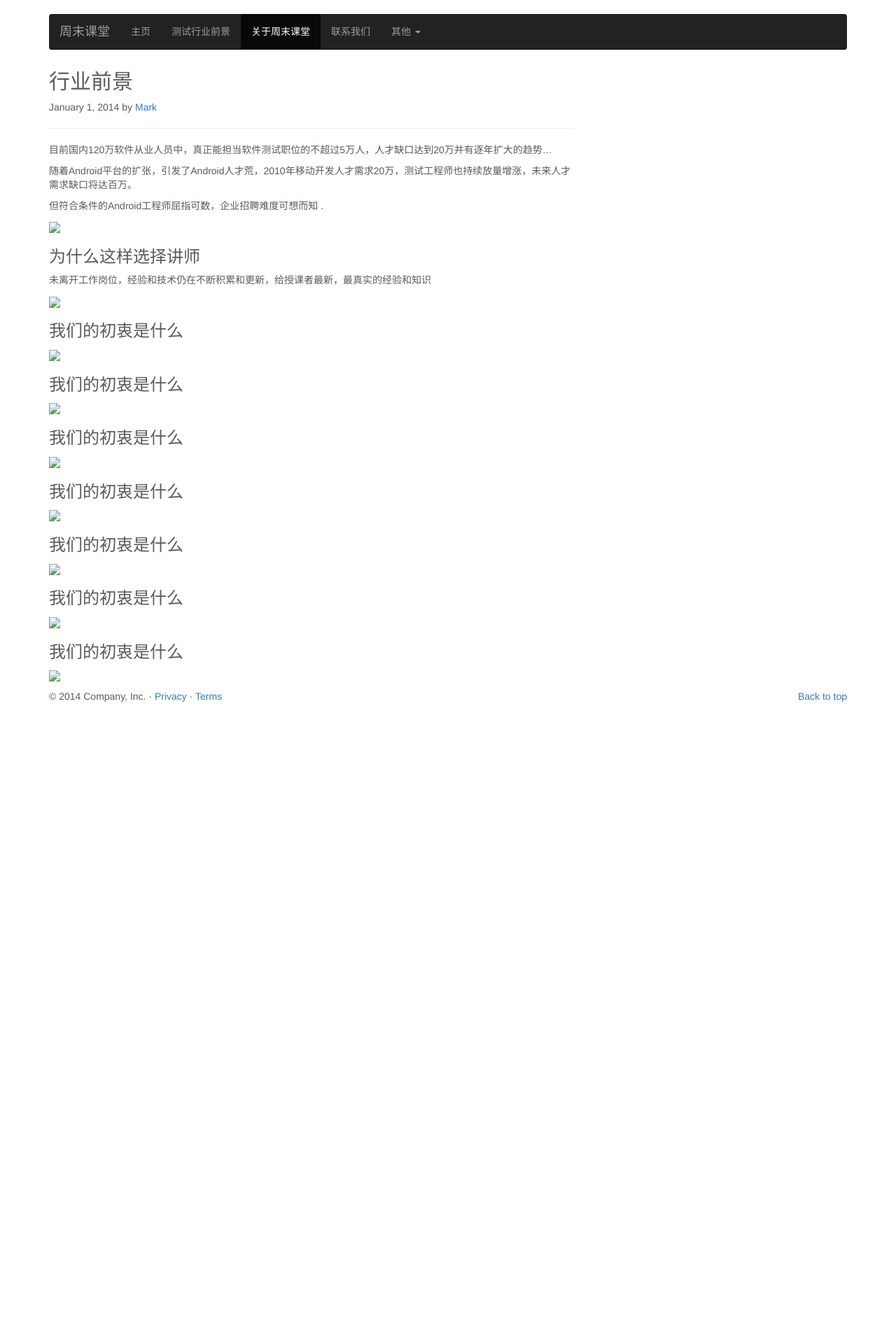
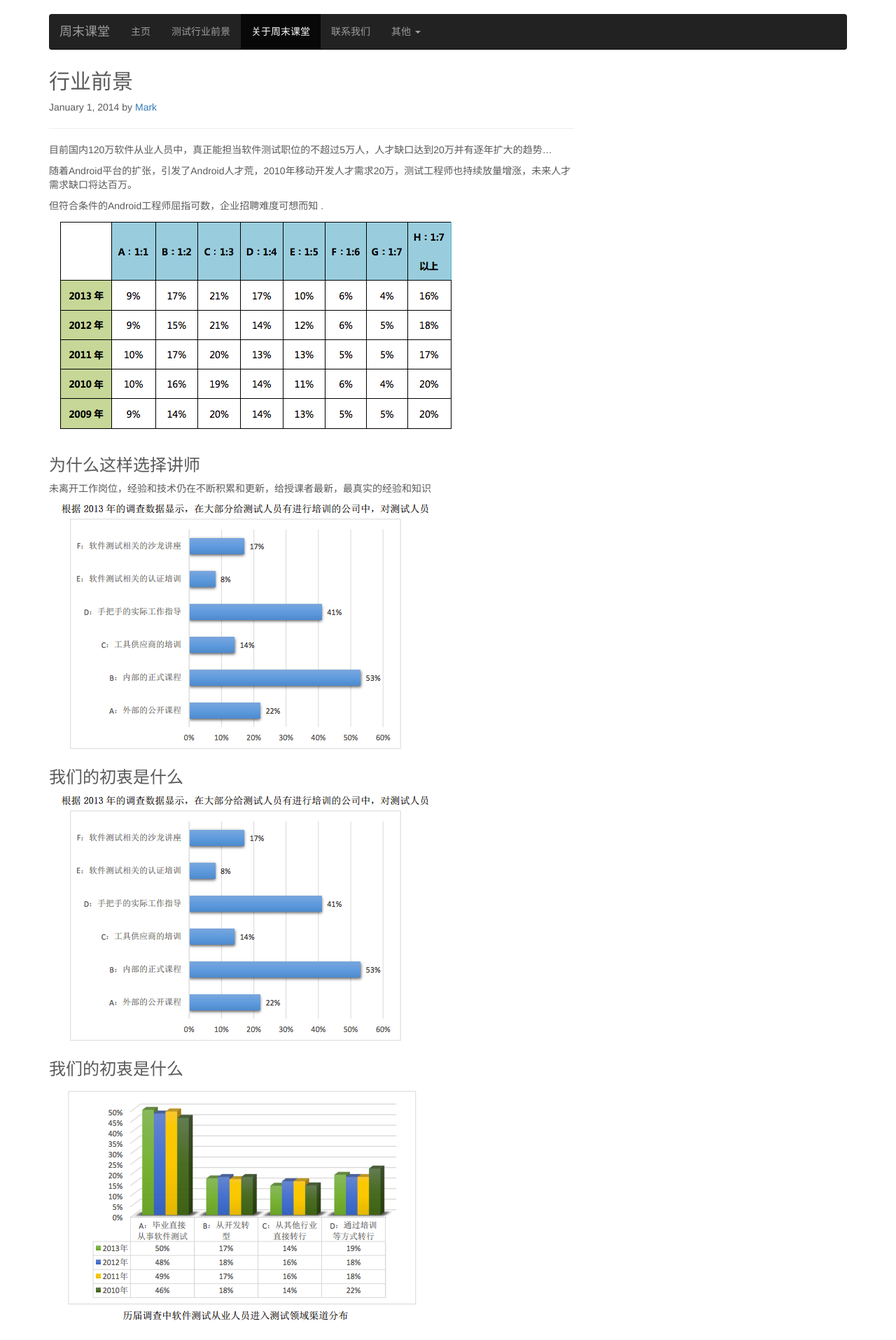
Before and after one commit to guming/myblog, a Jekyll site: the page testinfo.html, which Jekyll copies as it is, in a window 1280 px wide. Shown: the top 1915 px of the page at 70% size. Built offline with Jekyll 4.4.1, drawn with Linux system fonts in a browser that asks for light colours; nearby versions of some CDN libraries; before the commit the page ends 1055 px from its top, so only the background shows below that.

```diff
--- a/testinfo.html
+++ b/testinfo.html
@@ -84,31 +84,31 @@
     <p>但符合条件的Android工程师屈指可数，企业招聘难度可想而知
 .</p>
 
-            <p><image src="assert/images/a1.png" /></p>
+            <p><image src="assets/images/a1.png" /></p>
             <h3>为什么这样选择讲师</h3>
             <p>未离开工作岗位，经验和技术仍在不断积累和更新，给授课者最新，最真实的经验和知识</p>
-            <p><image src="assert/images/a2.png" /></p>
+            <p><image src="assets/images/a2.png" /></p>
             <p></p>
             <h3>我们的初衷是什么</h3>
-            <p><image src="assert/images/a2.png" /></p>
+            <p><image src="assets/images/a2.png" /></p>
             <p></p>
             <h3>我们的初衷是什么</h3>
-            <p><image src="assert/images/a3.png" /></p>
+            <p><image src="assets/images/a3.png" /></p>
             <p></p>
             <h3>我们的初衷是什么</h3>
-            <p><image src="assert/images/a4.png" /></p>
+            <p><image src="assets/images/a4.png" /></p>
             <p></p>
             <h3>我们的初衷是什么</h3>
-            <p><image src="assert/images/a5.png" /></p>
+            <p><image src="assets/images/a5.png" /></p>
             <p></p>
             <h3>我们的初衷是什么</h3>
-            <p><image src="assert/images/a6.png" /></p>
+            <p><image src="assets/images/a6.png" /></p>
             <p></p>
             <h3>我们的初衷是什么</h3>
-            <p><image src="assert/images/a7.png" /></p>
+            <p><image src="assets/images/a7.png" /></p>
             <p></p>
             <h3>我们的初衷是什么</h3>
-            <p><image src="assert/images/a8.png" /></p>
+            <p><image src="assets/images/a8.png" /></p>
             <p></p>
           </div><!-- /.blog-post -->
 
```
